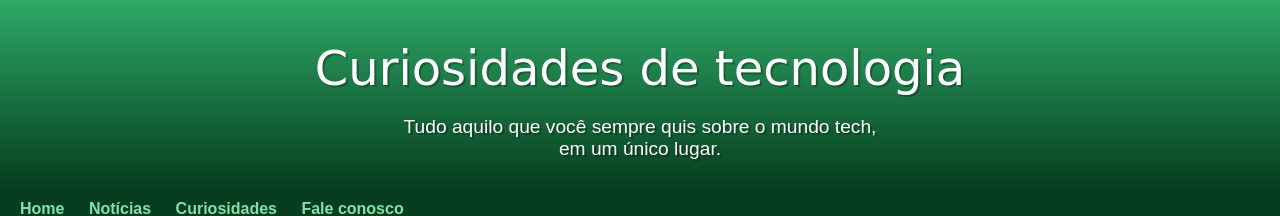
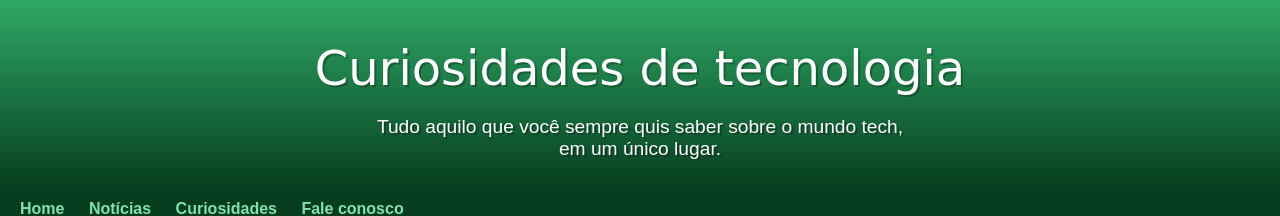
Before and after one commit to DhiogoSouza/projeto-android, a plain HTML site: page index.html in a window 1280 px wide. Shown: the top 216 px of the page. Drawn offline with Linux system fonts and the light colour scheme.

Commit message:
Update index.html

```diff
--- a/index.html
+++ b/index.html
@@ -10,7 +10,7 @@
 <body>
     <header>
         <h1>Curiosidades de tecnologia</h1>
-        <p>Tudo aquilo que você sempre quis sobre o mundo tech, <br> em um único lugar.</p>
+        <p>Tudo aquilo que você sempre quis saber sobre o mundo tech, <br> em um único lugar.</p>
     </header>
     <nav>
         <a href="#">Home</a>
```
